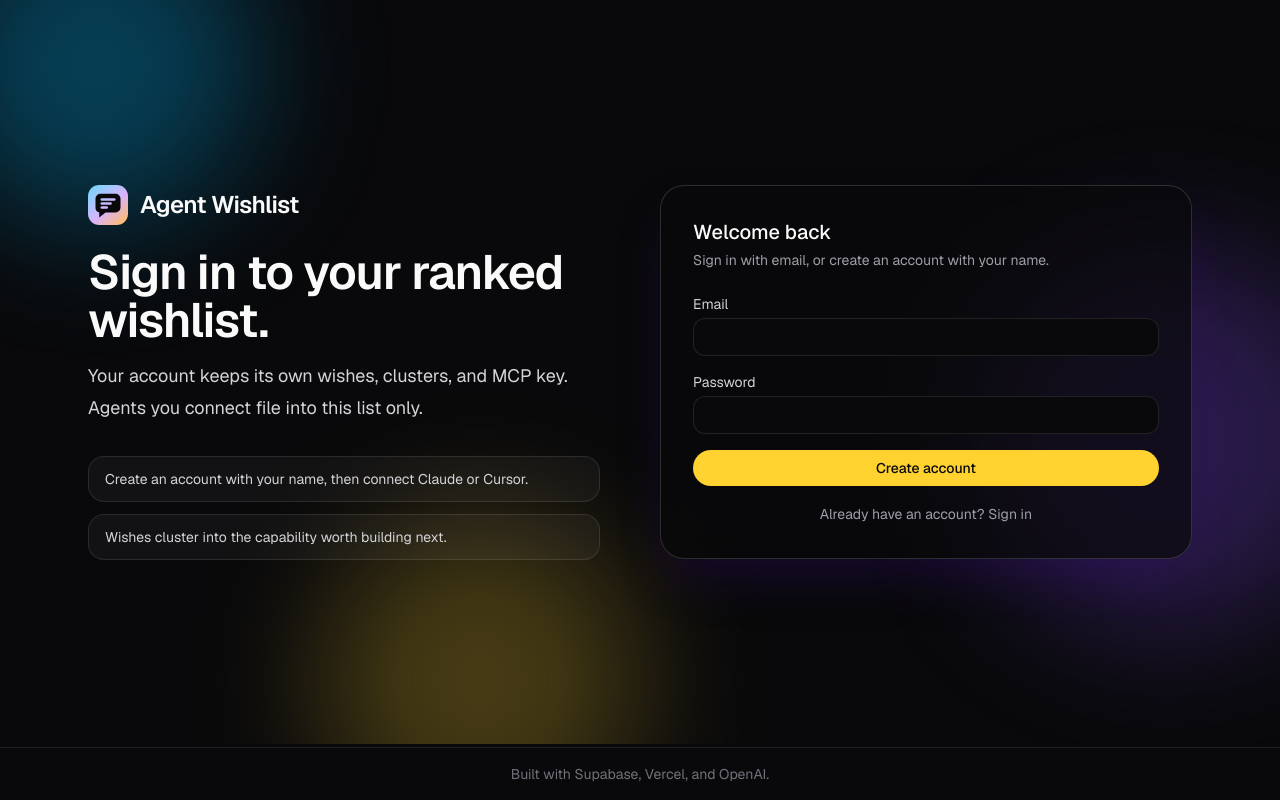
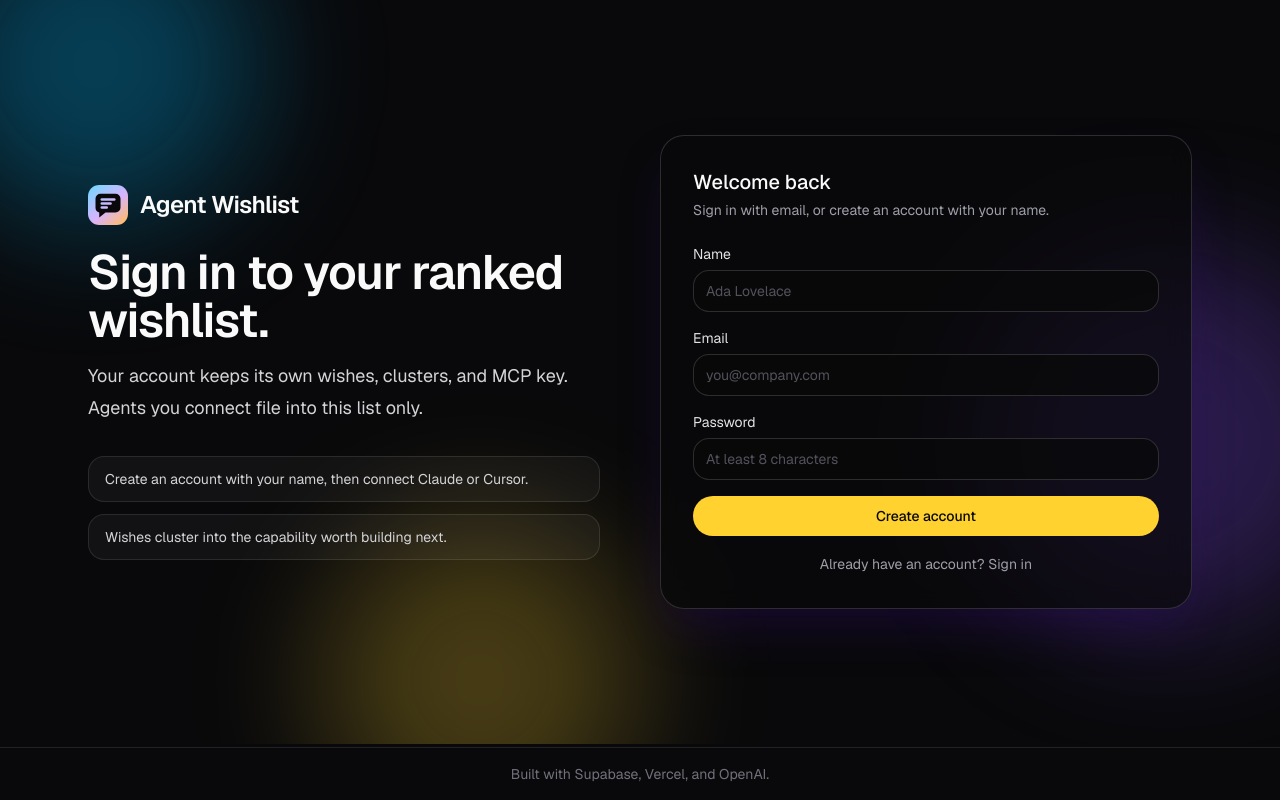
Before and after one commit to ugutkarsh/agent-wishlist, a Next.js app: page /login in a window 1280 px wide. Both pictures are taken after a click on the button "New here? Create an account". Built offline with nearby package versions, Linux system fonts and the light colour scheme.

Commit message:
Ask for a name when someone creates an account.

```diff
--- a/app/auth-actions.ts
+++ b/app/auth-actions.ts
@@ -27,9 +27,15 @@ export async function signIn(formData: FormData): Promise<AuthResult> {
 export async function signUp(formData: FormData): Promise<AuthResult> {
   const parsed = credentials(formData);
   if ("error" in parsed) return parsed;
+  const name = String(formData.get("name") ?? "").trim().replace(/\s+/g, " ");
+  if (name.length < 2) return { error: "Enter your name." };
 
   const supabase = await createAuthClient();
-  const { data, error } = await supabase.auth.signUp(parsed);
+  const { data, error } = await supabase.auth.signUp({
+    email: parsed.email,
+    password: parsed.password,
+    options: { data: { display_name: name } },
+  });
   if (error) return { error: error.message };
   if (!data.session) {
     return {
--- a/app/page.tsx
+++ b/app/page.tsx
@@ -50,6 +50,7 @@ export default async function Home() {
         initialWishes={wishes}
         userId={account.userId}
         email={account.email}
+        displayName={account.displayName}
       />
     );
   } catch (error) {
@@ -60,6 +61,7 @@ export default async function Home() {
         initialWishes={[]}
         userId={account.userId}
         email={account.email}
+        displayName={account.displayName}
         loadError={message}
       />
     );
--- a/components/dashboard.tsx
+++ b/components/dashboard.tsx
@@ -57,12 +57,14 @@ export function Dashboard({
   initialWishes,
   userId,
   email,
+  displayName,
   loadError,
 }: {
   initialClusters: Cluster[];
   initialWishes: Wish[];
   userId: string;
   email: string;
+  displayName: string;
   loadError?: string;
 }) {
   const [clusters, setClusters] = useState(initialClusters);
@@ -301,7 +303,11 @@ export function Dashboard({
           <p className="text-lg text-zinc-300">
             The capabilities agents keep asking for — ranked by demand.
           </p>
-          {email ? <p className="-mt-1 text-sm text-zinc-500">{email}</p> : null}
+          {displayName || email ? (
+            <p className="-mt-1 text-sm text-zinc-500">
+              {[displayName, email].filter(Boolean).join(" · ")}
+            </p>
+          ) : null}
         </header>
 
         <section className="grid grid-cols-1 gap-3 sm:grid-cols-3">
--- a/components/login-form.tsx
+++ b/components/login-form.tsx
@@ -24,17 +24,32 @@ export function LoginForm() {
 
   return (
     <form onSubmit={onSubmit} className="space-y-4">
-      <label className="block text-sm text-zinc-300">
+      {creating ? (
+        <label className="block text-sm text-zinc-200">
+          Name
+          <input
+            name="name"
+            type="text"
+            autoComplete="name"
+            required
+            minLength={2}
+            className="mt-1.5 w-full rounded-2xl border border-white/15 bg-zinc-950/80 px-3 py-2.5 text-zinc-50 outline-none ring-amber-300/40 placeholder:text-zinc-600 focus:ring-2"
+            placeholder="Ada Lovelace"
+          />
+        </label>
+      ) : null}
+      <label className="block text-sm text-zinc-200">
         Email
         <input
           name="email"
           type="email"
           autoComplete="email"
           required
-          className="mt-1 w-full rounded-xl border border-white/10 bg-zinc-950 px-3 py-2 text-zinc-100 outline-none focus:border-amber-300/60"
+          className="mt-1.5 w-full rounded-2xl border border-white/15 bg-zinc-950/80 px-3 py-2.5 text-zinc-50 outline-none ring-amber-300/40 placeholder:text-zinc-600 focus:ring-2"
+          placeholder="you@company.com"
         />
       </label>
-      <label className="block text-sm text-zinc-300">
+      <label className="block text-sm text-zinc-200">
         Password
         <input
           name="password"
@@ -42,7 +57,8 @@ export function LoginForm() {
           autoComplete={creating ? "new-password" : "current-password"}
           minLength={8}
           required
-          className="mt-1 w-full rounded-xl border border-white/10 bg-zinc-950 px-3 py-2 text-zinc-100 outline-none focus:border-amber-300/60"
+          className="mt-1.5 w-full rounded-2xl border border-white/15 bg-zinc-950/80 px-3 py-2.5 text-zinc-50 outline-none ring-amber-300/40 placeholder:text-zinc-600 focus:ring-2"
+          placeholder="At least 8 characters"
         />
       </label>
       {error ? <p className="text-sm text-rose-300">{error}</p> : null}
@@ -50,7 +66,7 @@ export function LoginForm() {
       <button
         type="submit"
         disabled={pending}
-        className="w-full rounded-full bg-amber-300 px-4 py-2 text-sm font-medium text-zinc-950 transition hover:bg-amber-200 disabled:opacity-50"
+        className="w-full rounded-full bg-amber-300 px-4 py-2.5 text-sm font-medium text-zinc-950 transition hover:bg-amber-200 disabled:opacity-50"
       >
         {pending ? "Working..." : creating ? "Create account" : "Sign in"}
       </button>
--- a/lib/account.ts
+++ b/lib/account.ts
@@ -7,8 +7,14 @@ import { createServiceClient } from "@/lib/supabase-server";
 export type Account = {
   userId: string;
   email: string;
+  displayName: string;
   mcpApiKey: string;
 };
+
+function readDisplayName(user: { user_metadata?: Record<string, unknown> }) {
+  const name = user.user_metadata?.display_name;
+  return typeof name === "string" ? name.trim() : "";
+}
 
 export const accountStore = new AsyncLocalStorage<{ userId: string }>();
 
@@ -32,7 +38,11 @@ function newKey() {
   return `awl_${randomBytes(24).toString("hex")}`;
 }
 
-export async function ensureAccount(user: { id: string; email?: string | null }) {
+export async function ensureAccount(user: {
+  id: string;
+  email?: string | null;
+  user_metadata?: Record<string, unknown>;
+}) {
   const supabase = createServiceClient();
   const existing = await supabase
     .from("accounts")
@@ -53,6 +63,7 @@ export async function ensureAccount(user: { id: string; email?: string | null })
     return {
       userId: existing.data.user_id,
       email: user.email ?? "",
+      displayName: readDisplayName(user),
       mcpApiKey: existing.data.mcp_api_key,
     } satisfies Account;
   }
@@ -70,6 +81,7 @@ export async function ensureAccount(user: { id: string; email?: string | null })
   return {
     userId: created.data.user_id,
     email: user.email ?? "",
+    displayName: readDisplayName(user),
     mcpApiKey: created.data.mcp_api_key,
   } satisfies Account;
 }
```
